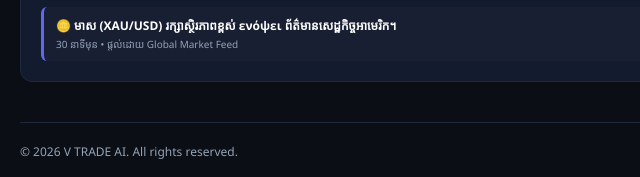
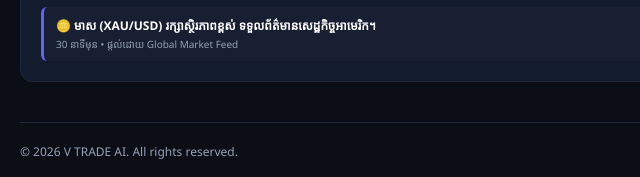
Before and after one commit to vetven964/forex-ai, a plain HTML site: page index.html in a window 1280 px wide. Shown: the part 879-1056 px from the top of the page, 0-640 px from the left. Drawn offline with Linux system fonts and the light colour scheme.

Commit message:
Update title and text content in index.html

```diff
--- a/index.html
+++ b/index.html
@@ -3,7 +3,7 @@
 <head>
     <meta charset="UTF-8">
     <meta name="viewport" content="width=device-width, initial-scale=1.0">
-    <title>VTRADE PRO - All-in-One Trading System v3.0</title>
+    <title>V TRADE - All-in-One Trading System v3.0</title>
     <style>
         :root {
             --bg-color: #0b0e14;
@@ -245,7 +245,6 @@
                     <span style="font-size: 12px; color: var(--text-secondary);">Real-time TradingView Embed</span>
                 </div>
                 <div class="chart-container">
-                    <!-- TradingView Widget Integration Area -->
                     <p>[ TradingView Live Interactive Chart Embed Area ]</p>
                 </div>
             </div>
@@ -261,13 +260,13 @@
                     <div style="font-size: 10px; color: var(--text-secondary); margin-top: 3px;">មុននេះបន្តិច • ផ្ដល់ដោយ V TRADE AI News</div>
                 </div>
                 <div class="feed-card">
-                    <div style="font-weight: bold; color: var(--text-color);">🪙 មាស (XAU/USD) រក្សាស្ថិរភាពខ្ពស់ ενόψει ព័ត៌មានសេដ្ឋកិច្ចអាមេរិក។</div>
+                    <div style="font-weight: bold; color: var(--text-color);">🪙 មាស (XAU/USD) រក្សាស្ថិរភាពខ្ពស់ ទទួលព័ត៌មានសេដ្ឋកិច្ចអាមេរិក។</div>
                     <div style="font-size: 10px; color: var(--text-secondary); margin-top: 3px;">30 នាទីមុន • ផ្ដល់ដោយ Global Market Feed</div>
                 </div>
             </div>
         </div>
 
-        <!-- Right Column: AI Sentiment, Profile Privacy & Signals -->
+        <!-- Right Column: Profile Privacy, AI Sentiment & Signals -->
         <div>
             <div class="card">
                 <div style="display: flex; justify-content: space-between; align-items: center;">
```
